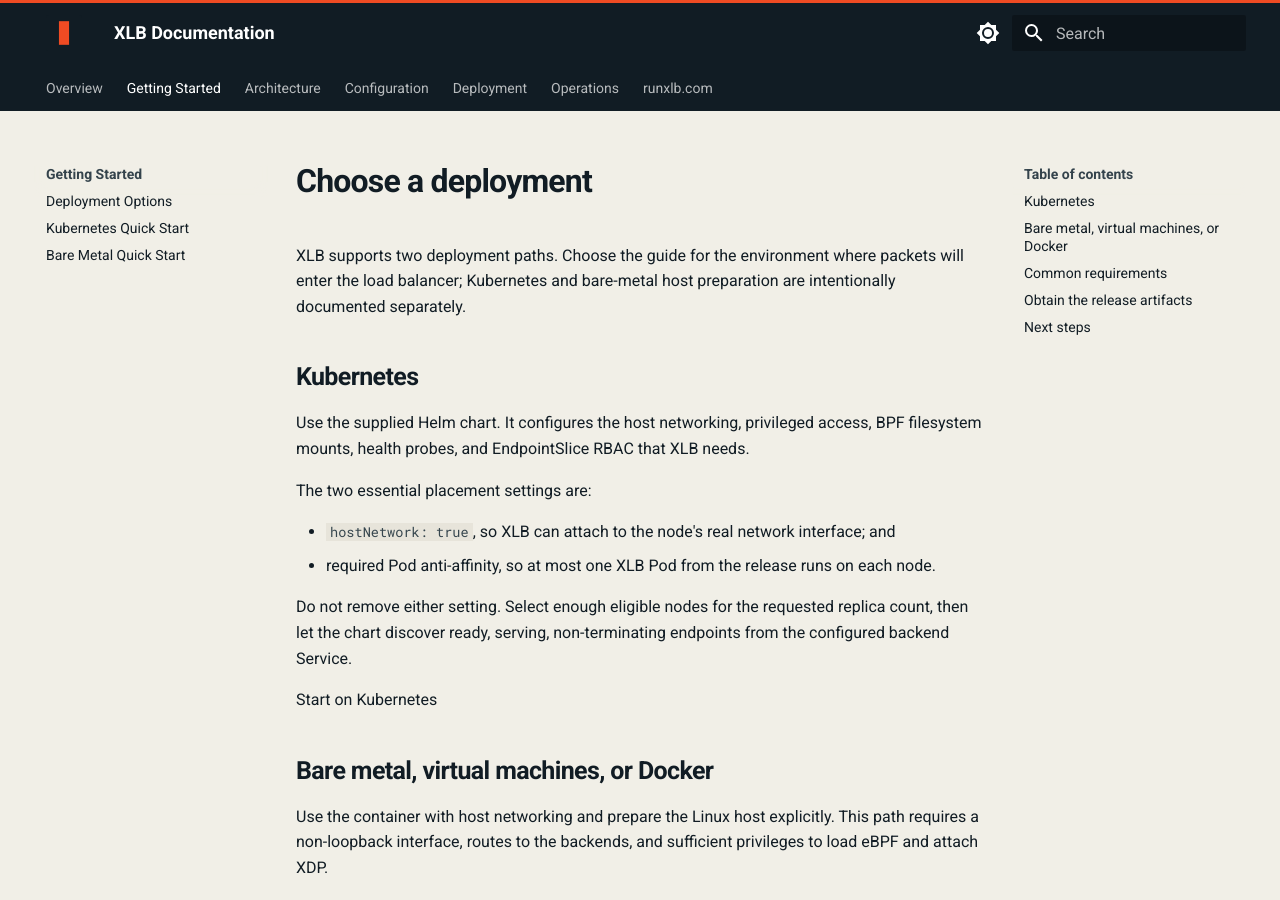
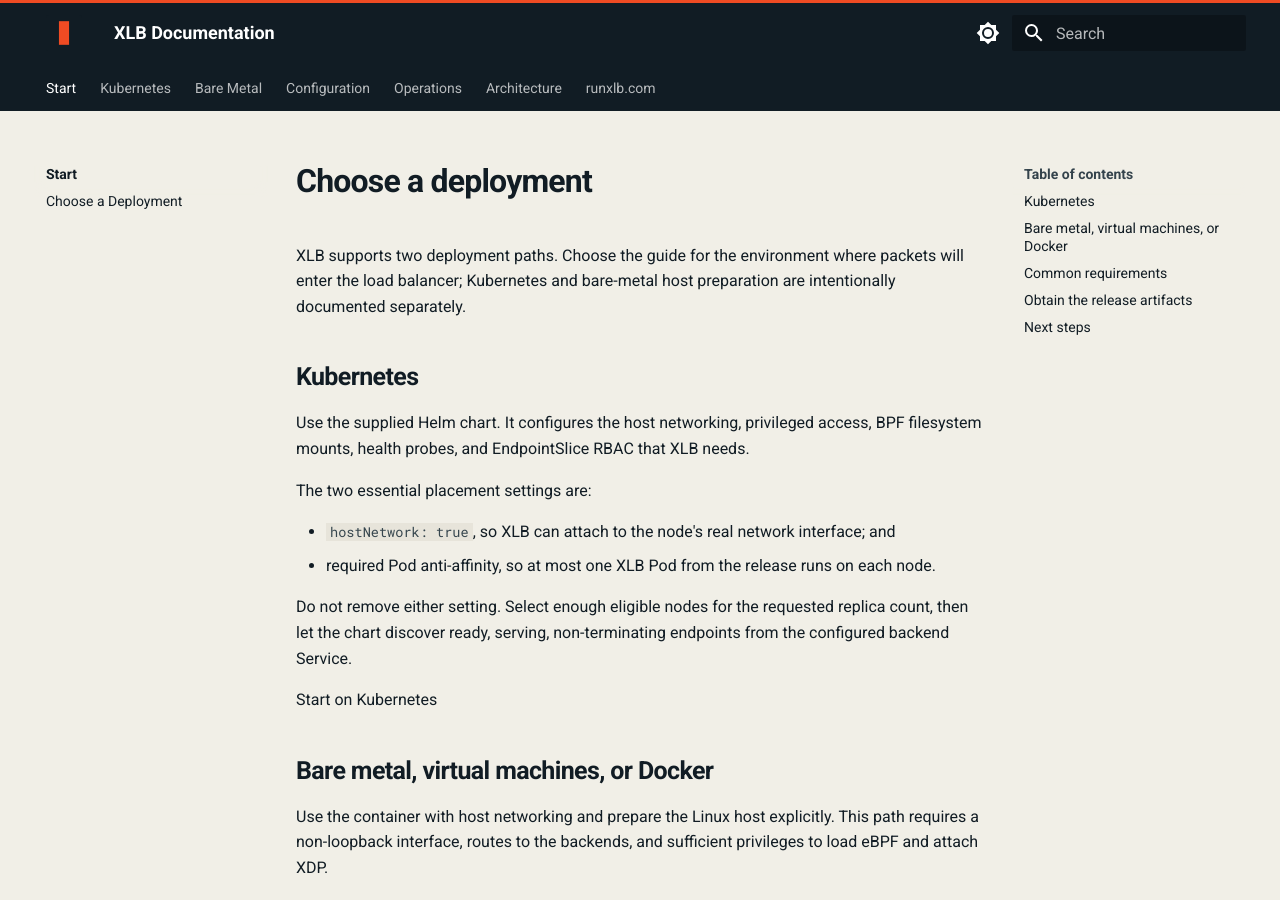
Before and after one commit to bisdreamz/xlb, an MkDocs documentation site: the page built from docs/docs/getting-started/installation.md, in a window 1280 px wide and 900 px high. Built offline with MkDocs 1.6.1 and Material for MkDocs 9.7.7, drawn with Linux system fonts in a browser that asks for light colours.

Commit message:
Clarify Kubernetes and bare metal docs navigation

```diff
--- a/docs/mkdocs.yml
+++ b/docs/mkdocs.yml
@@ -33,23 +33,24 @@
   - stylesheets/extra.css
 
 nav:
-  - Overview: index.md
-  - Getting Started:
-    - Deployment Options: getting-started/installation.md
-    - Kubernetes Quick Start: getting-started/kubernetes.md
-    - Bare Metal Quick Start: getting-started/quickstart.md
-  - Architecture: architecture.md
+  - Start:
+    - XLB Overview: index.md
+    - Choose a Deployment: getting-started/installation.md
+  - Kubernetes:
+    - Quick Start: getting-started/kubernetes.md
+    - Deployment Guide: deployment/kubernetes.md
+    - Helm Reference: deployment/helm.md
+  - Bare Metal:
+    - Quick Start: getting-started/quickstart.md
   - Configuration:
     - Overview: configuration/index.md
     - Reference: configuration/reference.md
-  - Deployment:
-    - Kubernetes Guide: deployment/kubernetes.md
-    - Helm Chart: deployment/helm.md
   - Operations:
     - Admin Console: operations/admin-console.md
     - Observability: operations/observability.md
     - Connections and Upgrades: operations/connection-lifecycle.md
     - Troubleshooting: operations/troubleshooting.md
+  - Architecture: architecture.md
   - runxlb.com: https://runxlb.com
 
 markdown_extensions:
```
Also changed, not shown: docs/docs/getting-started/quickstart.md (+1 -1 lines).
